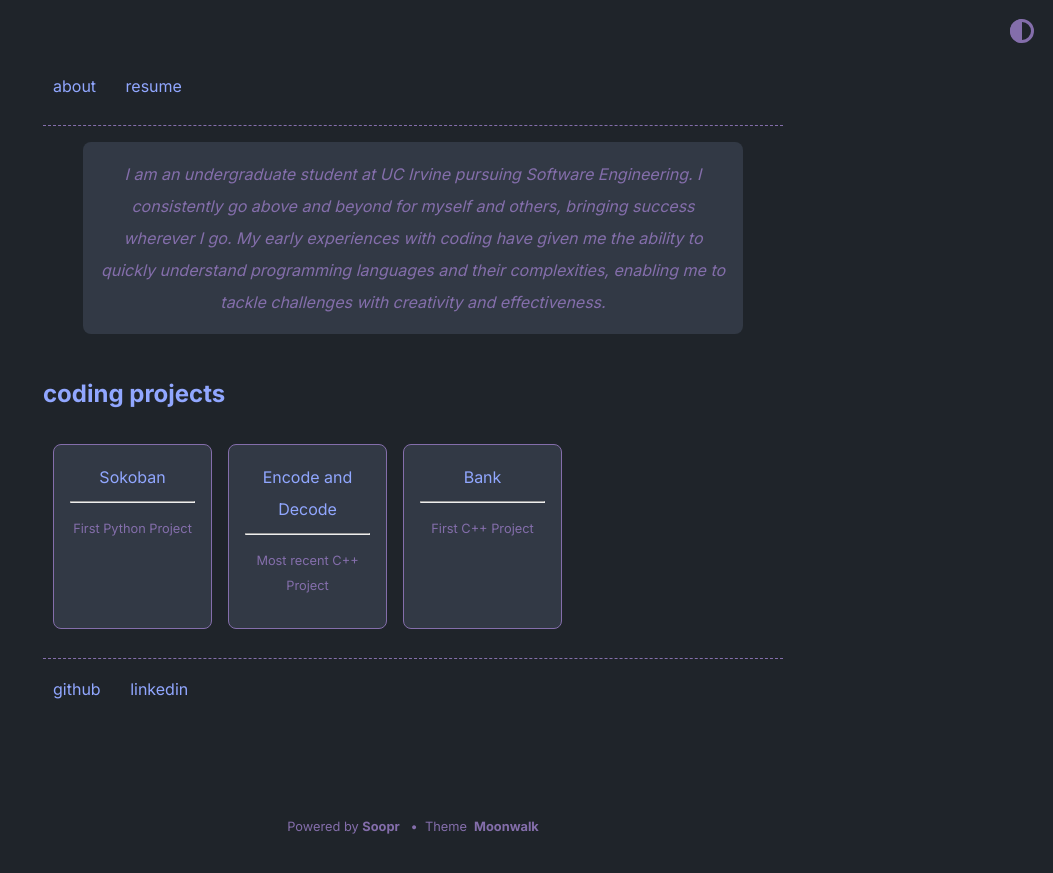
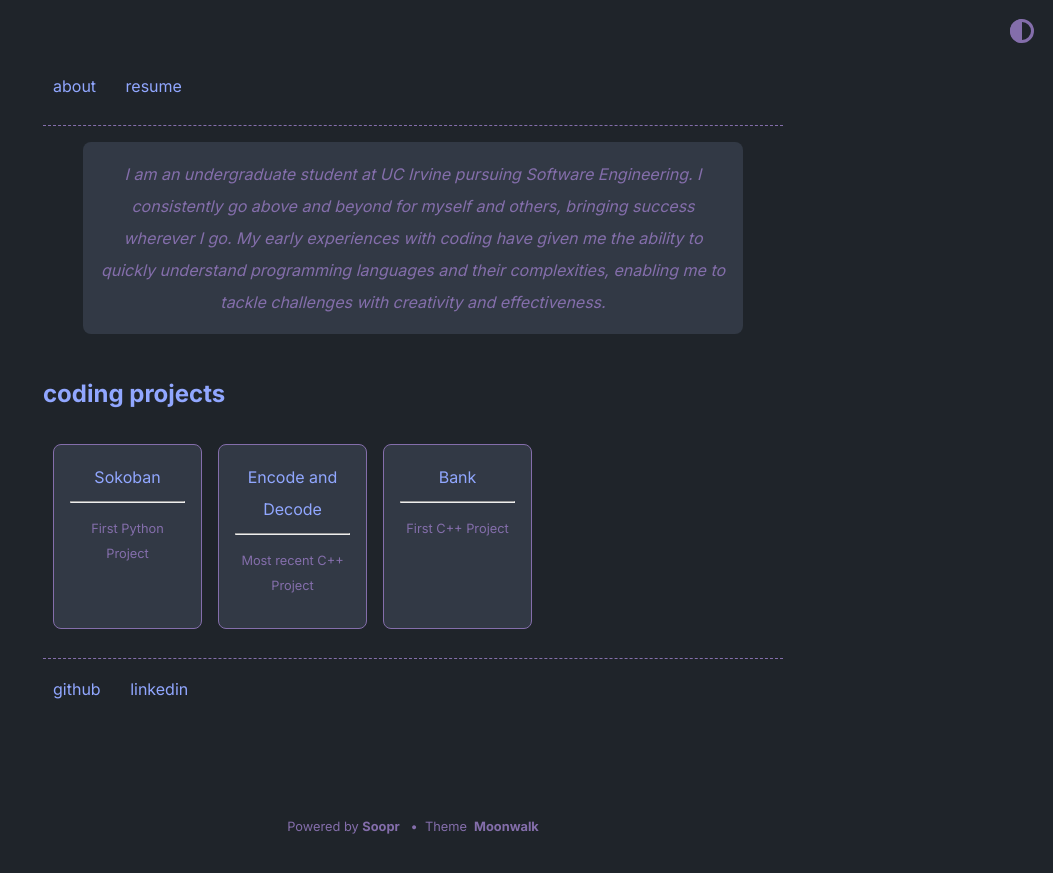
Before and after one commit to jshields06/jshields06.github.io, a Jekyll site: the page built from index.md, in a window 1280 px wide. Shown: the top 873 px of the page, without its empty margins (227-1280 px from the left). Built offline with Jekyll 4.4.1, drawn with Linux system fonts in a browser that asks for light colours.

Commit message:
update width

```diff
--- a/_sass/list.scss
+++ b/_sass/list.scss
@@ -19,7 +19,7 @@ ul.horizontal-list {
 .card {
     padding: 1em;
     border: 1px var(--text) solid;
-    width: 125px;
+    width: 115px;
     height: auto;
     text-align: center;
     font-size: 1em;
```
